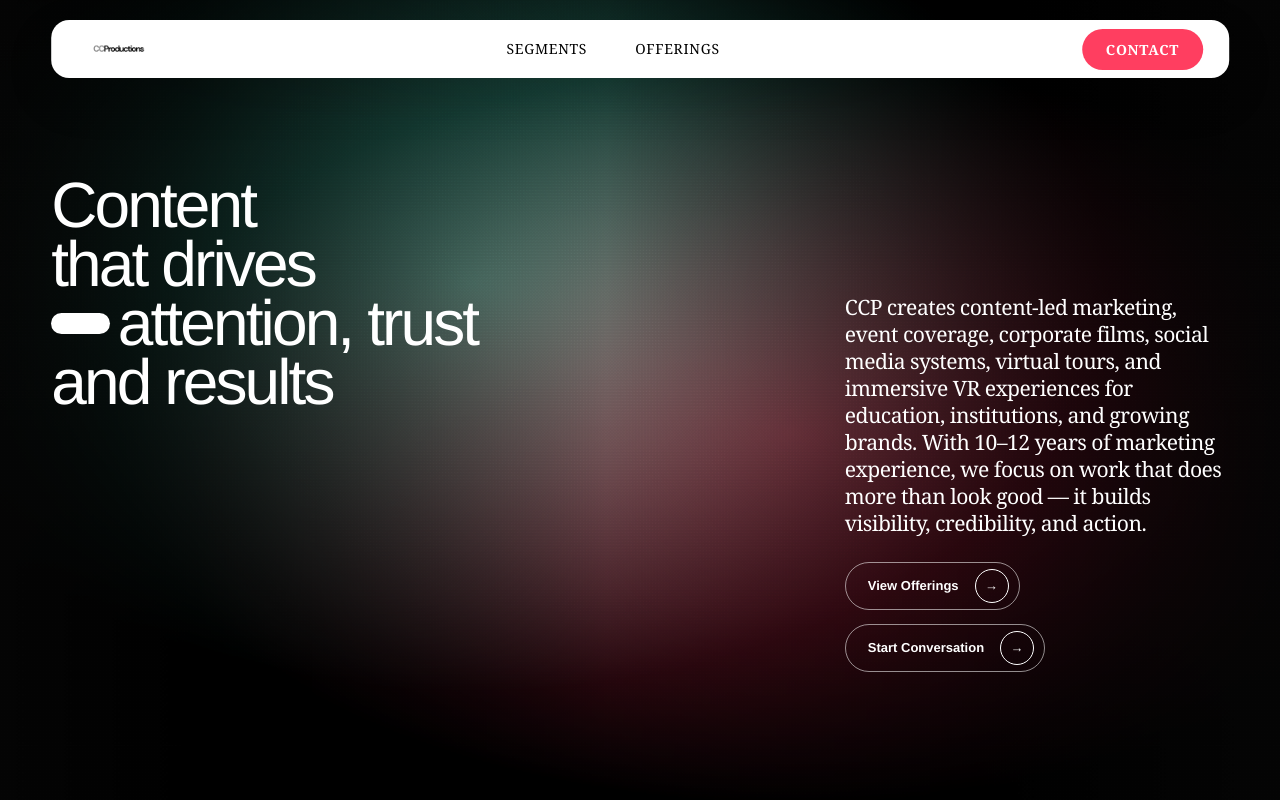
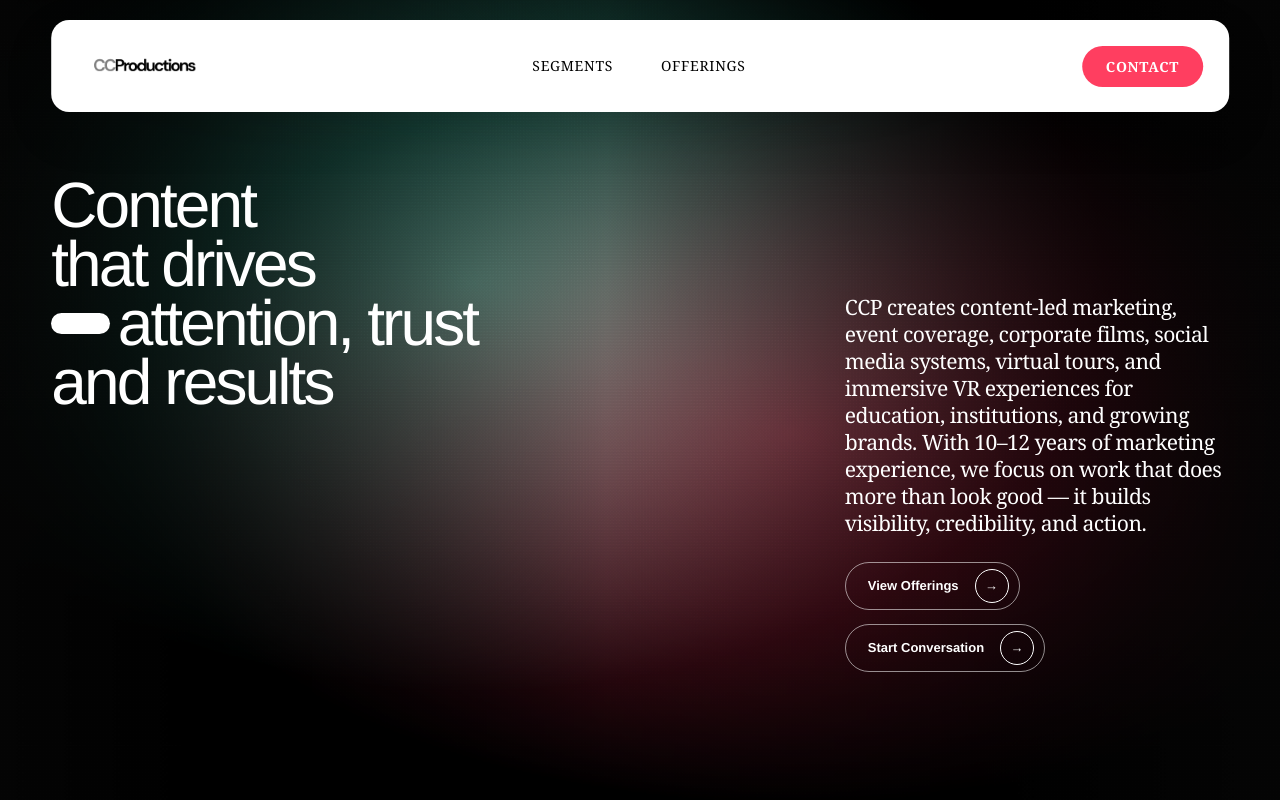
Before and after one commit to PRASANNX/CCP, a React (Vite) app: page / in a window 1280 px wide. Shown: the top 800 px of the page. Built offline with nearby package versions, Linux system fonts and the light colour scheme; the HTML template or start-up script is replaced by a standard one.

Commit message:
style: increase header logo size by 2x and adjust container height

```diff
--- a/src/components/Header/Header.module.scss
+++ b/src/components/Header/Header.module.scss
@@ -16,7 +16,7 @@
   align-items: center;
   justify-content: space-between;
   width: 100%;
-  height: clamp(58px, 4.5vw, 76px);
+  height: clamp(92px, 6vw, 110px);
   padding: 0 clamp(18px, 2vw, 34px);
 }
 
--- a/src/components/Header/Header.tsx
+++ b/src/components/Header/Header.tsx
@@ -46,7 +46,7 @@ export const Header = ({
         <div className="container">
           <div className={styles.inner}>
             <a href="/" className={styles.brand}>
-              <img src={logo} alt="CCProductions" style={{ height: '42px', width: 'auto', display: 'block' }} />
+              <img src={logo} alt="CCProductions" style={{ height: '84px', width: 'auto', display: 'block' }} />
             </a>
 
             <nav className={`${styles.nav} desktopOnly`}>
```
